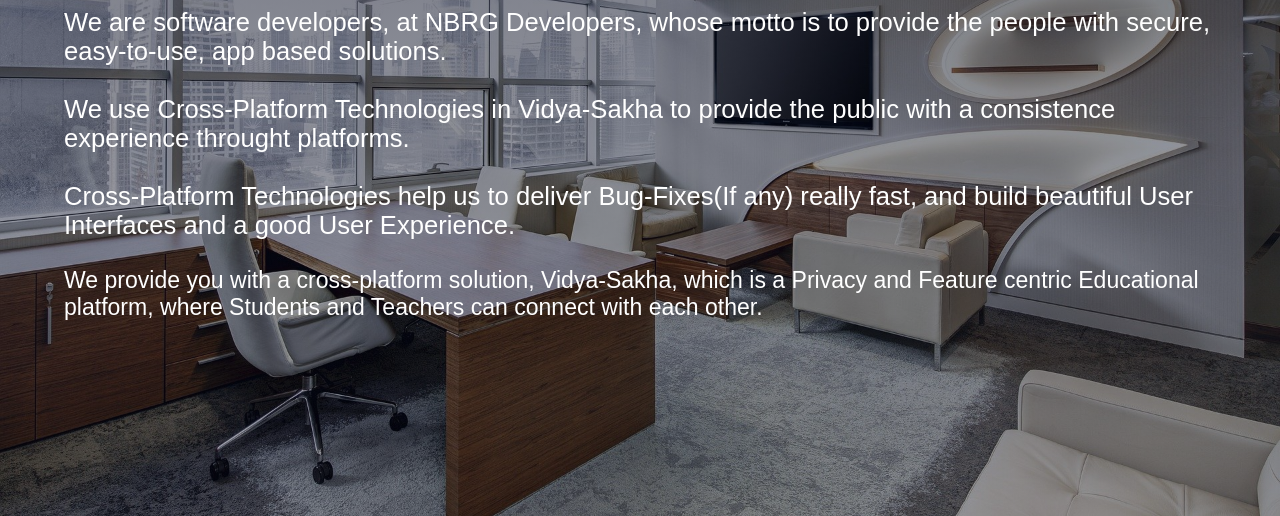
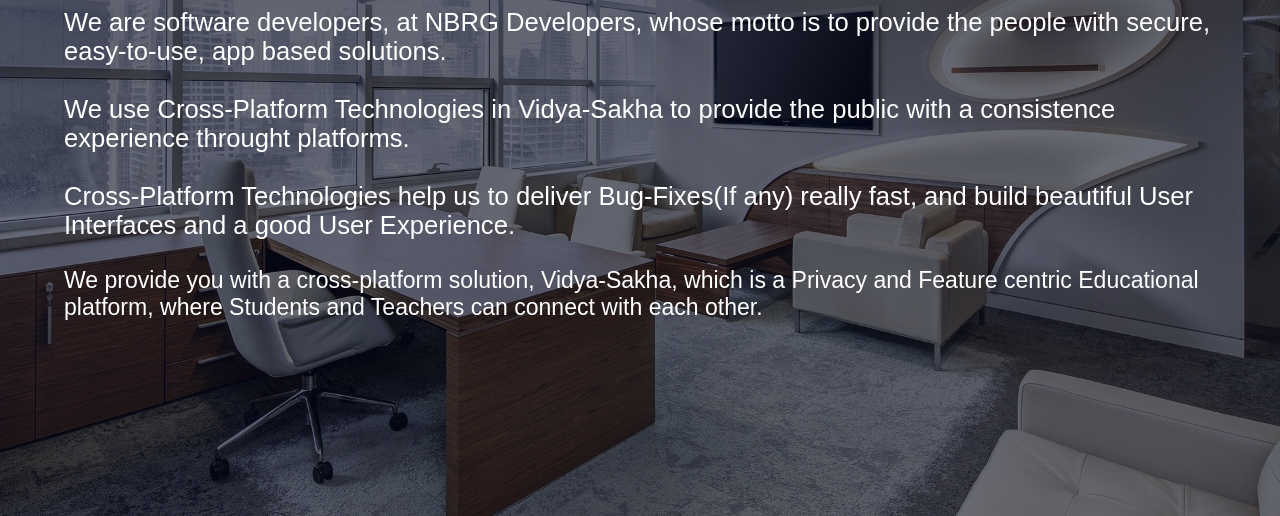
Before and after one commit to namangor04/Vidya-Sakha-Web, a plain HTML site: page pages/about_us.html in a window 1280 px wide. Shown: the part 284-800 px from the top of the page. Drawn offline with Linux system fonts and the light colour scheme.

Commit message:
Update about_us.css

```diff
--- a/styles/about_us.css
+++ b/styles/about_us.css
@@ -10,7 +10,7 @@
 .header-section {
     min-height: 100vh;
     width: 100%;
-    background: linear-gradient(rgba(4, 9, 30, 0.6), rgba(4, 9, 30, 0.3)), url(../images/office-bg.jpg);
+    background: linear-gradient(rgba(4, 9, 30, 0.7), rgba(4, 9, 30, 0.5)), url(../images/office-bg.jpg);
     background-position: center;
     background-size: cover;
     position: relative;
```
